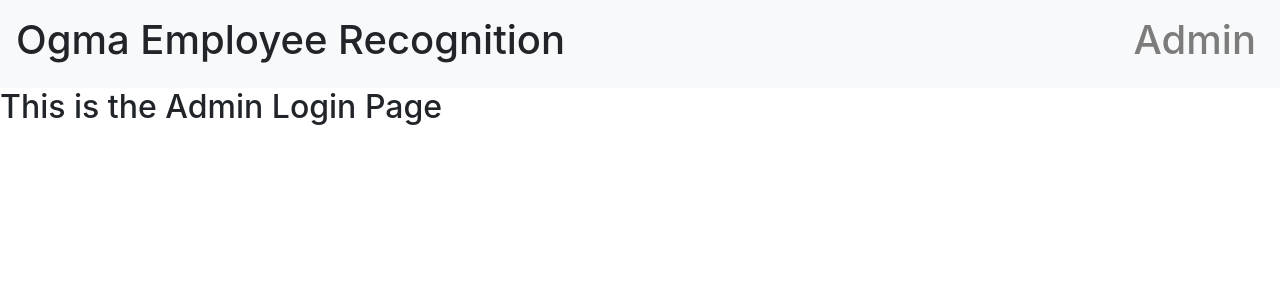
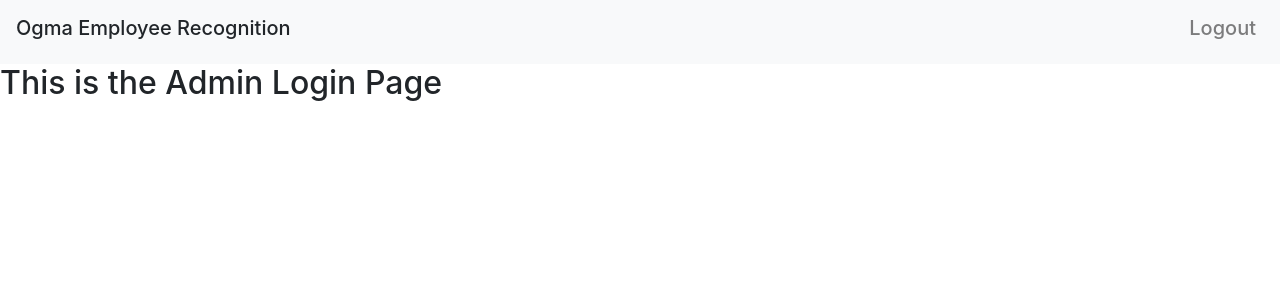
Before and after one commit to amac714/Employee_Recognition_Web_Portal, a React (Create React App) app in the folder client/: page /admin in a window 1280 px wide. Shown: the top 300 px of the page. Built offline with nearby package versions, Linux system fonts and the light colour scheme.

Commit message:
updated Navbar and added home component

```diff
--- a/client/src/App.js
+++ b/client/src/App.js
@@ -5,6 +5,8 @@ import './App.css';
 import UserLogin from './components/userLogin';
 import Header from './components/header';
 import AdminLogin from './components/adminLogin';
+import ErrorPage from './components/error';
+import HomePage from './components/home';
 
 export const history = createHistory();
 
@@ -15,8 +17,11 @@ class App extends Component {
         <div className="App">
           <Header />
           <Switch>
-            <Route exact path="/" component={UserLogin} />
+            {/* Add routes here */}
+            <Route exact path="/" component={HomePage} />
+            <Route path="/user" component={UserLogin} />
             <Route path="/admin" component={AdminLogin}/>
+            <Route component={ErrorPage} />
           </Switch>
         </div>
       </Router>
--- /dev/null
+++ b/client/src/components/error.js
@@ -0,0 +1,13 @@
+import React, { Component } from 'react';
+
+class ErrorPage extends Component {
+  render() {
+    return (
+      <div>
+        <h2>Error! Something went wrong</h2>
+      </div>
+    )
+  }
+}
+
+export default ErrorPage;
--- a/client/src/components/header.js
+++ b/client/src/components/header.js
@@ -1,20 +1,44 @@
 import React, { Component } from 'react';
 import { Nav, NavItem, Navbar, NavbarBrand, NavLink } from 'reactstrap';
-import { Link } from 'react-router-dom';
+import { Link, withRouter } from 'react-router-dom';
 
 class Header extends Component {
+
   render() {
-    return(
-      <Navbar color="light" light expand="md">
-        <NavbarBrand><h1>Ogma Employee Recognition</h1></NavbarBrand>
+    const path = this.props.location.pathname;
+    let item;
+    if(path === "/")
+      item = (
         <Nav className="ml-auto" navbar>
           <NavItem>
-            <NavLink tag={Link} to="/admin"><h1>Admin</h1></NavLink>
+            {/* Update to="" for the sign up component when it is created */}
+            <NavLink tag={Link} to="/"><h5>Sign Up</h5></NavLink>
+          </NavItem>
+          <NavItem>
+            <NavLink tag={Link} to="/user"><h5>Sign In</h5></NavLink>
+          </NavItem>
+          <NavItem>
+            <NavLink tag={Link} to="/admin"><h5>Admin</h5></NavLink>
+          </NavItem>
+        </Nav>)
+    else if(path === "/admin" || path === "/user")
+      item = (
+        <Nav className="ml-auto" navbar>
+          <NavItem>
+            <NavLink tag={Link} to="/"><h5>Logout</h5></NavLink>
           </NavItem>
         </Nav>
-      </Navbar>
+      )
+
+    return (
+      <div>
+        <Navbar color="light" light expand="md">
+          <NavbarBrand><h5>Ogma Employee Recognition</h5></NavbarBrand>
+          {item}
+        </Navbar>
+      </div>
     );
   }
 }
 
-export default Header;
+export default withRouter(Header);
--- /dev/null
+++ b/client/src/components/home.js
@@ -0,0 +1,29 @@
+import React, { Component } from 'react';
+import axios from 'axios';
+
+class HomePage extends Component {
+  // Feel free to delete this state, this is just to use "hello ogma" route from api
+  state = {
+    msg: ''
+  }
+
+  //feel free to change or delete
+  componentDidMount() {
+    axios.get('http://localhost:5000/')
+      .then(res => {
+        console.log(res);
+        this.setState({ msg: res.data.data })
+      })
+      .catch(err => console.log(err))
+  }
+
+  render() {
+    return (
+      <div>
+        <h1>{this.state.msg}</h1>
+      </div>
+    );
+  }
+}
+
+export default HomePage;
--- a/client/src/components/userLogin.js
+++ b/client/src/components/userLogin.js
@@ -1,26 +1,11 @@
 import React, { Component } from 'react';
-import axios from 'axios';
 
 class UserLogin extends Component {
-  // Feel free to delete this state, this is just to use "hello ogma" route from api
-  state = {
-    msg: ''
-  }
-
-  //feel free to change or delete
-  componentDidMount(){
-    axios.get('http://localhost:5000/')
-    .then(res => {
-      console.log(res);
-      this.setState({msg: res.data.data})
-    })
-    .catch(err => console.log(err))
-  }
 
   render() {
     return(
       <div>
-        <h1>{this.state.msg}</h1>
+        <h1>This is the user login page</h1>
       </div>
     );
   }
```
Also changed, not shown: 1 other file (tests, documents, lock files or other folders).
